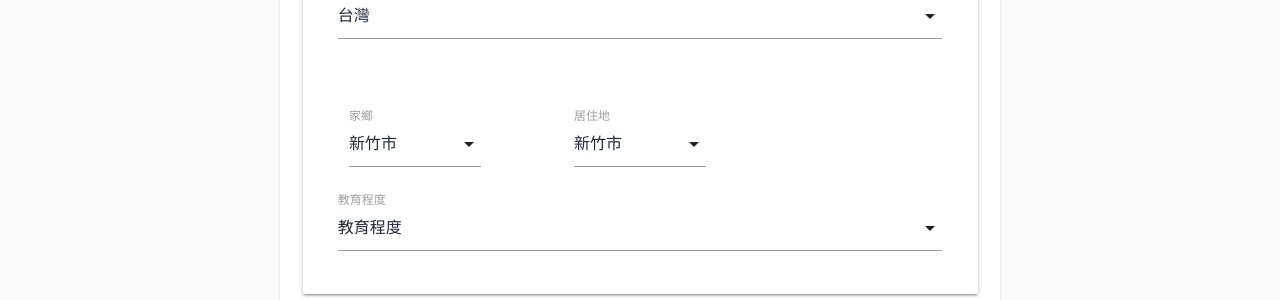
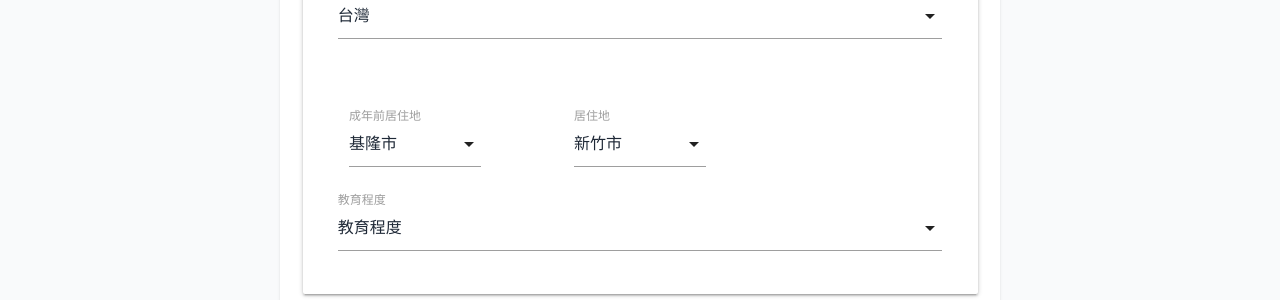
Before and after one commit to Gisneyland/Gisneyland.github.io, a Jekyll site: the page built from hiva/index.html, in a window 1280 px wide and 900 px high, scrolled down 2034 px. Shown: the part 194-494 px from the top of the window. Built offline with Jekyll 4.4.1, drawn with Linux system fonts in a browser that asks for light colours; nearby versions of some CDN libraries.

Commit message:
Update profile.html

```diff
--- a/_includes/questionnaire/profile.html
+++ b/_includes/questionnaire/profile.html
@@ -92,18 +92,22 @@
     </div>
     <div class="col s4">
 
-    <!-- 家鄉 -->
+    <!-- 成年前居住地 -->
         <div class="card-content">
             <div class="input-field col s12">
                 <select id="hometown_select" name="hometown">
                   <option value="" disabled>成年前居住地</option>
-                  <option value="hsinchu_city" data-i18n="hsinchu_city">新竹市</option>
+                  <option value="keelung_city" data-i18n="keelung_city">基隆市</option>
+                    <option value="taipei_city" data-i18n="taipei_city">台北市</option>
+                    <option value="new_taipei_city" data-i18n="new_taipei_city">新北市</option>
+                    <option value="taoyuan_city" data-i18n="toayuan_city">桃園市</option>
                   <option value="hsinchu_county" data-i18n="hsinchu_county">新竹縣</option>
-                  <option value="miaoli_county" data-i18n="miaoli_county">苗栗縣</option>
-                  <option value="taoyuan_city" data-i18n="toayuan_city">桃園市</option>
+                    <option value="hsinchu_city" data-i18n="hsinchu_city">新竹市</option>
+                    <option value="miaoli_county" data-i18n="miaoli_county">苗栗縣</option>
+                    <option value="taichung_city" data-i18n="taichung_city">台中市</option>
                   <option value="hometown_others" data-i18n="hometown_others">其他</option>
                 </select>
-                <label>家鄉</label>
+                <label>成年前居住地</label>
             </div>
       <!-- 其他輸入（預設隱藏，含暗色模式） -->
           <div id="hometown_others_field" class="input-field transition-opacity duration-500 ease-in-out opacity-0 hidden">
```
